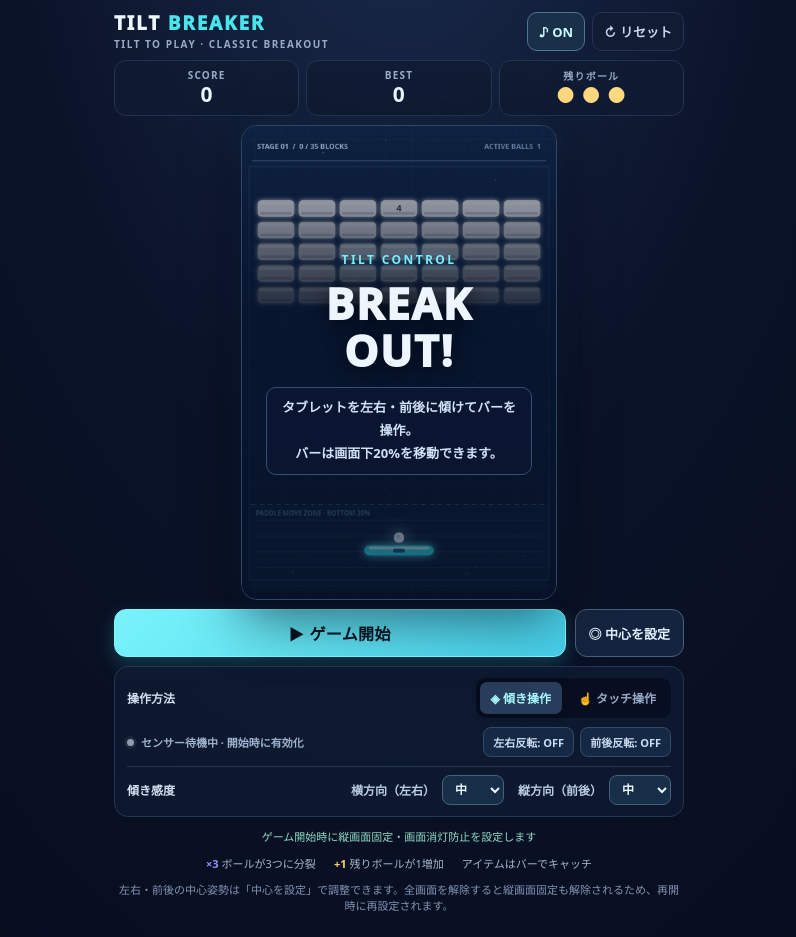
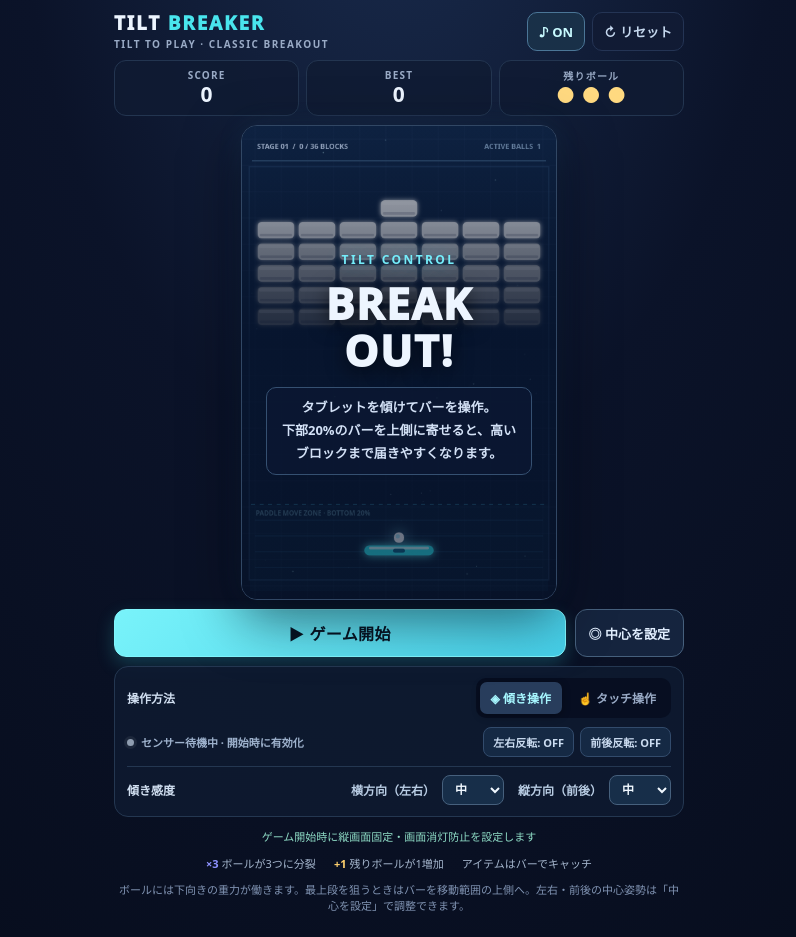
Before and after one commit to ichiyasa-fjco/tilt-breakout, a plain HTML site: page index.html in a window 1280 px wide. Shown: the whole page, without its empty margins (241-1037 px from the left). Drawn offline with Linux system fonts and the light colour scheme.

Commit message:
Add files via upload
ブロック配置変更、耐久力UP＋色のみで表現、重力入れる

```diff
--- a/index.html
+++ b/index.html
@@ -79,7 +79,7 @@
   </div>
   <div class="stage" id="stage">
     <canvas id="game" aria-label="ブロック崩しのプレイ画面"></canvas>
-    <div class="overlay" id="overlay"><div class="kicker" id="overlayKicker">TILT CONTROL</div><h1 id="overlayTitle">BREAK OUT!</h1><p class="hint" id="overlayText">タブレットを左右・前後に傾けてバーを操作。<br>バーは画面下20%を移動できます。</p></div>
+    <div class="overlay" id="overlay"><div class="kicker" id="overlayKicker">TILT CONTROL</div><h1 id="overlayTitle">BREAK OUT!</h1><p class="hint" id="overlayText">タブレットを傾けてバーを操作。<br>下部20%のバーを上側に寄せると、高いブロックまで届きやすくなります。</p></div>
   </div>
   <div class="actions"><button class="primary" id="playBtn" type="button">▶ ゲーム開始</button><button class="secondary" id="calBtn" type="button">◎ 中心を設定</button></div>
   <section class="controls" aria-label="ゲーム操作設定">
@@ -92,7 +92,7 @@
   </section>
   <div class="displayControl"><span class="displayStatus" id="displayStatus" role="status">ゲーム開始時に縦画面固定・画面消灯防止を設定します</span><button class="micro" id="displayBtn" type="button" hidden>⛶ 画面を再設定</button></div>
   <div class="legend"><span><span class="token a">×3</span>ボールが3つに分裂</span><span><span class="token b">+1</span>残りボールが1増加</span><span>アイテムはバーでキャッチ</span></div>
-  <p class="notice">左右・前後の中心姿勢は「中心を設定」で調整できます。全画面を解除すると縦画面固定も解除されるため、再開時に再設定されます。</p>
+  <p class="notice">ボールには下向きの重力が働きます。最上段を狙うときはバーを移動範囲の上側へ。左右・前後の中心姿勢は「中心を設定」で調整できます。</p>
 </main>
 <script>
 (() => {
@@ -104,11 +104,16 @@
   const $ = id => document.getElementById(id);
   const canvas=$('game'), ctx=canvas.getContext('2d',{alpha:false});
   const ui={score:$('score'),best:$('best'),lives:$('lives'),overlay:$('overlay'),kicker:$('overlayKicker'),title:$('overlayTitle'),overlayText:$('overlayText'),play:$('playBtn'),cal:$('calBtn'),sound:$('soundBtn'),restart:$('restartBtn'),sensorText:$('sensorText'),sensorDot:$('sensorDot'),invert:$('invertBtn'),invertY:$('invertYBtn'),sensitivityX:$('sensitivityX'),sensitivityY:$('sensitivityY'),stage:$('stage'),displayStatus:$('displayStatus'),displayBtn:$('displayBtn')};
-  const BRICK_COLS=7,BRICK_ROWS=5,TOTAL_BRICKS=BRICK_COLS*BRICK_ROWS;
-  // Ordinary blocks are grayscale. The center brick on the top row
-  // becomes progressively red after each surviving hit.
+  // A single reinforced block above five complete rows of seven blocks.
+  const BRICK_COLS=7,BRICK_ROWS=5,TOTAL_BRICKS=1+BRICK_COLS*BRICK_ROWS;
+  const SPECIAL_HITS=5;
+  // Simulation coordinates are in virtual pixels. At the highest paddle
+  // position, a nearly vertical 355 px/s return can just reach the underside
+  // of the reinforced brick (gravity limits its ascent to roughly 435 px).
+  const GRAVITY=145, PADDLE_LAUNCH_SPEED=355;
   const palette=['#eeeeee','#d2d2d2','#b6b6b6','#999999','#7d7d7d'];
-  const damagedRed=['#eeeeee','#edb0b0','#ec6c6c','#e62e2e'];
+  // Index is the number of hits already received by the strong block.
+  const damagedRed=['#eeeeee','#f0bdbd','#ef9797','#e76363','#d92836'];
   // The existing 'medium' gain is preserved for both axes.
   const tiltGain={x:{low:8,medium:12.8,high:19},y:{low:1.8,medium:3.0,high:4.6}};
   let sensitivityX='medium',sensitivityY='medium';
@@ -250,27 +255,32 @@
   function spawnBricks(){
     bricks=[];
     const gapX=7,gapY=8,padX=24,y0=113,bw=(W-2*padX-gapX*(BRICK_COLS-1))/BRICK_COLS,bh=25;
+    // Keep exactly the same brick width, height and horizontal spacing as before.
+    // The lone brick occupies the center column, while the five full rows
+    // are one pitch lower than the former five-row layout.
+    const centerCol=Math.floor(BRICK_COLS/2);
+    bricks.push({x:padX+centerCol*(bw+gapX),y:y0,w:bw,h:bh,
+      color:palette[0],alive:true,special:true,hp:SPECIAL_HITS});
     for(let row=0;row<BRICK_ROWS;row++)for(let col=0;col<BRICK_COLS;col++){
-      const special=row===0 && col===Math.floor(BRICK_COLS/2);
-      bricks.push({x:padX+col*(bw+gapX),y:y0+row*(bh+gapY),w:bw,h:bh,
-        color:palette[row],alive:true,special,hp:special?4:1});
+      bricks.push({x:padX+col*(bw+gapX),y:y0+(row+1)*(bh+gapY),w:bw,h:bh,
+        color:palette[row],alive:true,special:false,hp:1});
     }
   }
   function brickDisplayColor(brick){
-    return brick.special?damagedRed[clamp(4-brick.hp,0,3)]:brick.color;
+    return brick.special?damagedRed[clamp(SPECIAL_HITS-brick.hp,0,SPECIAL_HITS-1)]:brick.color;
   }
   function newBall(x,y,vx,vy){return {x,y,vx,vy,r:R,trail:[],dead:false}}
   function resetBall(){balls=[newBall(paddle.x+paddle.w/2,paddle.y-11,0,0)];state='ready';syncUI()}
   function newGame(){score=0;lives=3;items=[];sparks=[];floatTexts=[];shake=0;paddle.x=W/2-paddle.w/2;paddle.y=PADDLE_Y_CENTER;paddle.target=W/2;paddle.targetY=PADDLE_Y_CENTER;touchX=W/2;touchY=PADDLE_Y_CENTER;spawnBricks();resetBall();updateHud()}
   function syncUI(){const o=ui.overlay;
     if(state==='running'){o.classList.add('hidden');ui.play.textContent='Ⅱ 一時停止'}
-    if(state==='ready'){o.classList.remove('hidden');ui.kicker.textContent=score?'NEXT BALL':'TILT CONTROL';ui.title.textContent=score?'READY?':'BREAK OUT!';ui.overlayText.innerHTML=score?'準備ができたらボールを発射！':'タブレットを左右・前後に傾けてバーを操作。<br>バーは画面下20%を移動できます。';ui.play.textContent=score?'▶ ボールを発射':'▶ ゲーム開始'}
+    if(state==='ready'){o.classList.remove('hidden');ui.kicker.textContent=score?'NEXT BALL':'TILT CONTROL';ui.title.textContent=score?'READY?':'BREAK OUT!';ui.overlayText.innerHTML=score?'準備ができたらボールを発射！':'タブレットを傾けてバーを操作。<br>下部20%のバーを上側に寄せると、高いブロックまで届きやすくなります。';ui.play.textContent=score?'▶ ボールを発射':'▶ ゲーム開始'}
     if(state==='paused'){o.classList.remove('hidden');ui.kicker.textContent='PAUSE';ui.title.textContent='一時停止';ui.overlayText.textContent='再開ボタンでゲームに戻れます';ui.play.textContent='▶ 再開'}
     if(state==='over'){o.classList.remove('hidden');ui.kicker.textContent='GAME OVER';ui.title.textContent='GAME OVER';ui.overlayText.textContent=`最終スコア ${score.toLocaleString('ja-JP')} 点`;ui.play.textContent='↻ もう一度遊ぶ'}
     if(state==='win'){o.classList.remove('hidden');ui.kicker.textContent='CLEAR!';ui.title.textContent='STAGE CLEAR';ui.overlayText.textContent=`すべてのブロックを破壊！ ${score.toLocaleString('ja-JP')} 点`;ui.play.textContent='↻ もう一度遊ぶ'}
   }
   function playSound(f=450,d=.055,type='sine',gain=.055){if(muted)return;try{if(!soundCtx)soundCtx=new(window.AudioContext||window.webkitAudioContext)();if(soundCtx.state==='suspended')soundCtx.resume();const t=soundCtx.currentTime,osc=soundCtx.createOscillator(),vol=soundCtx.createGain();osc.type=type;osc.frequency.setValueAtTime(f,t);osc.frequency.exponentialRampToValueAtTime(Math.max(50,f*.85),t+d);vol.gain.setValueAtTime(gain,t);vol.gain.exponentialRampToValueAtTime(.0001,t+d);osc.connect(vol);vol.connect(soundCtx.destination);osc.start(t);osc.stop(t+d+.005)}catch(e){}}
-  function launch(){let ball=balls[0];if(!ball)return;ball.vx=rnd(-95,95);ball.vy=-Math.sqrt(355**2-ball.vx**2);state='running';syncUI();playSound(520,.11,'triangle')}
+  function launch(){let ball=balls[0];if(!ball)return;ball.vx=rnd(-95,95);ball.vy=-Math.sqrt(PADDLE_LAUNCH_SPEED**2-ball.vx**2);state='running';syncUI();playSound(520,.11,'triangle')}
   function showSensor(message,ok=false,bad=false){ui.sensorText.textContent=message;ui.sensorDot.className='dot'+(ok?' ok':bad?' bad':'')}
   function angle(){const n=window.screen&&window.screen.orientation?window.screen.orientation.angle:(window.orientation||0);return ((n%360)+360)%360}
   function onOrientation(e){
@@ -412,7 +422,12 @@
     if(state==='ready'&&balls[0]){balls[0].x=paddle.x+paddle.w/2;balls[0].y=paddle.y-12}
     if(state!=='running'){updateEffects(dt);return}
     for(const b of balls){
-      const prevX=b.x,prevY=b.y;b.x+=b.vx*dt;b.y+=b.vy*dt;
+      const prevX=b.x,prevY=b.y;
+      // Constant downward gravitational acceleration: upward motion slows,
+      // pauses at its apex, then accelerates back toward the paddle.
+      b.x+=b.vx*dt;
+      b.y+=b.vy*dt+0.5*GRAVITY*dt*dt;
+      b.vy+=GRAVITY*dt;
       b.trail.push({x:b.x,y:b.y});if(b.trail.length>6)b.trail.shift();
       if(b.x-b.r<12){b.x=12+b.r;b.vx=Math.abs(b.vx);playSound(255,.036,'sine',.025)}
       if(b.x+b.r>W-12){b.x=W-12-b.r;b.vx=-Math.abs(b.vx);playSound(255,.036,'sine',.025)}
@@ -427,8 +442,12 @@
         const hitLeft=prevPaddleX+(paddle.x-prevPaddleX)*t;
         if(hitX+b.r>=hitLeft&&hitX-b.r<=hitLeft+paddle.w){
           const off=clamp((hitX-(hitLeft+paddle.w/2))/(paddle.w/2),-1,1);
-          const ang=off*1.12,spd=clamp(Math.hypot(b.vx,b.vy)+5,355,520);
-          b.vx=Math.sin(ang)*spd+(Math.abs(off)<.08?(Math.random()<.5?-10:10):0);b.vy=-Math.cos(ang)*spd;
+          // Use a consistent launch impulse, independent of downward impact
+          // speed. Otherwise gravity would make each return faster and allow
+          // the top brick to be reached from anywhere on the paddle's track.
+          const ang=off*.92;
+          b.vx=Math.sin(ang)*PADDLE_LAUNCH_SPEED+(Math.abs(off)<.08?(Math.random()<.5?-10:10):0);
+          b.vy=-Math.cos(ang)*PADDLE_LAUNCH_SPEED;
           b.y=paddle.y-b.r-.1;
           blast(hitX,paddle.y,'#71edf2',5);playSound(320+Math.abs(off)*170,.06,'triangle',.04);
         }
@@ -437,11 +456,10 @@
         if(brickCollision(b,brick,prevX,prevY)){
           brick.hp--;
           if(brick.hp>0){
-            // The reinforced top-center brick survives its first three hits.
+            // Damage is shown ONLY by its red color (no HP labels).
             const red=brickDisplayColor(brick);
             blast(brick.x+brick.w/2,brick.y+brick.h/2,red,7);
-            textPopup(brick.x+brick.w/2,brick.y-5,'残り'+brick.hp,red);
-            playSound(300+(4-brick.hp)*85,.09,'square',.036);
+            playSound(300+(SPECIAL_HITS-brick.hp)*85,.09,'square',.036);
             shake=.35;
           }else{
             // Award points and roll for an item only when the brick breaks.
@@ -491,16 +509,11 @@
     for(let i=0;i<4;i++){ctx.strokeStyle='#3579a42d';ctx.beginPath();ctx.moveTo(20,PADDLE_ZONE_TOP+24+i*24);ctx.lineTo(W-20,PADDLE_ZONE_TOP+24+i*24);ctx.stroke()}
     for(const brick of bricks){
       const {x,y,w,h}=brick,color=brickDisplayColor(brick);
-      ctx.shadowColor=color;ctx.shadowBlur=brick.special&&brick.hp<4?16:7;
+      ctx.shadowColor=color;ctx.shadowBlur=brick.special&&brick.hp<SPECIAL_HITS?16:7;
       ctx.fillStyle=color;rounded(x,y,w,h,6);ctx.fill();ctx.shadowBlur=0;
       ctx.fillStyle='#ffffff46';rounded(x+2,y+2,w-4,5,2);ctx.fill();
       ctx.fillStyle='#0b15342f';rounded(x+3,y+h-7,w-6,4,2);ctx.fill();
-      if(brick.special){
-        // Remaining hits are also printed for clarity; color progresses to red.
-        ctx.save();ctx.textAlign='center';ctx.textBaseline='middle';
-        ctx.font='900 14px system-ui';ctx.fillStyle=brick.hp===4?'#424242':'#fff';
-        ctx.fillText(String(brick.hp),x+w/2,y+h/2+1);ctx.restore();
-      }
+
     }
     ctx.save();ctx.shadowBlur=shake>0?20:14;ctx.shadowColor='#5ceff6';ctx.fillStyle='#2ce7ee';rounded(paddle.x,paddle.y,paddle.w,paddle.h,8);ctx.fill();ctx.shadowBlur=0;
     ctx.fillStyle='#caffff';rounded(paddle.x+7,paddle.y+2,paddle.w-14,4,2);ctx.fill();ctx.fillStyle='#075e80';rounded(paddle.x+paddle.w/2-9,paddle.y+5,18,6,3);ctx.fill();ctx.restore();
```
